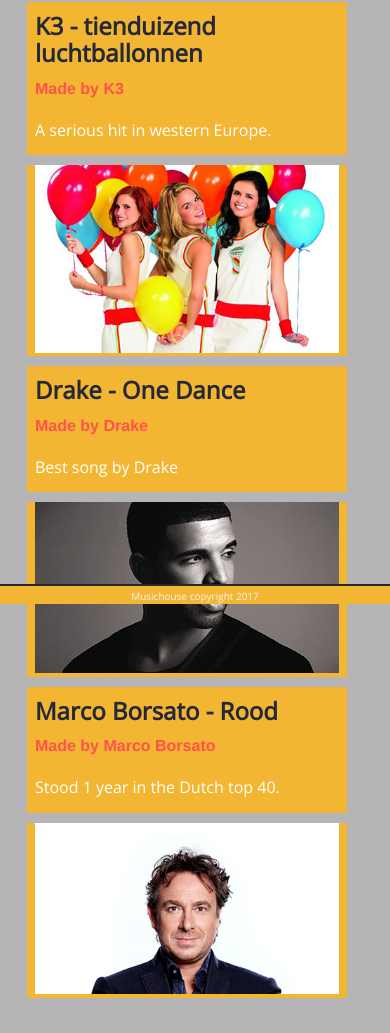
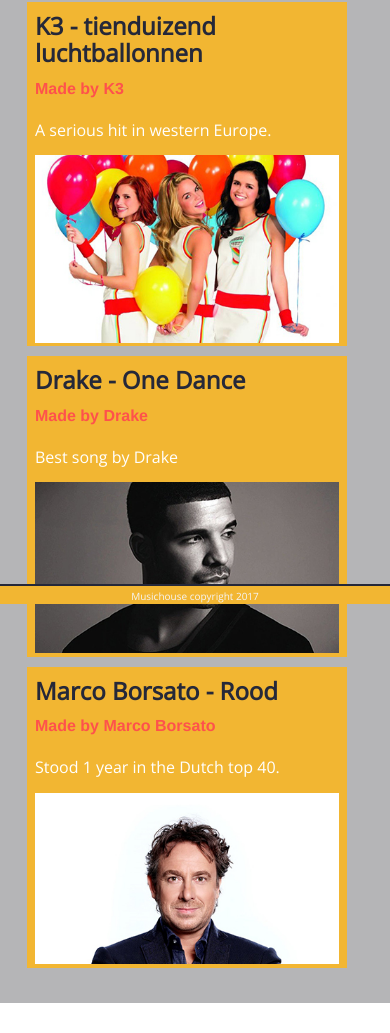
Before and after one commit to michverc2/1617.webd2_Final, a plain HTML site: page portfolio.html in a window 390 px wide. Shown: the part 240-1273 px from the top of the page. After the commit the page ends 1243 px from the top, so only its background shows below. Drawn offline with nearby package versions, Linux system fonts and the light colour scheme.

Commit message:
final commit

```diff
--- a/css/main.css
+++ b/css/main.css
@@ -254,6 +254,9 @@
 .extra{
 	margin-top: 725px;
 	width: 150%;
+}
+.stick{
+	margin-top: -10px;
 }
 
 	label {
--- a/portfolio.html
+++ b/portfolio.html
@@ -51,7 +51,7 @@
           <p>A serious hit in western Europe.</p>
         </div>
       </div>
-      <div class="sf-grid__row responsiveimgextra">
+      <div class="sf-grid__row responsiveimgextra stick">
         <div class="sf-grid__column-4 article">
           <a href="detailpagina1.html"><img src="img/k3.jpg" alt="k3"></a>
         </div>
@@ -63,7 +63,7 @@
           <p>Best song by Drake</p>
         </div>
       </div>
-      <div class="sf-grid__row responsiveimgextra">
+      <div class="sf-grid__row responsiveimgextra stick">
         <div class="sf-grid__column-4 article">
           <a href="detailpagina2.html"><img src="img/drake.jpg" alt="drake"></a>
         </div>
@@ -75,7 +75,7 @@
           <p>Stood 1 year in the Dutch top 40.</p>
         </div>
       </div>
-      <div class="sf-grid__row responsiveimgextra">
+      <div class="sf-grid__row responsiveimgextra stick">
         <div class="sf-grid__column-4 article">
           <a href="detailpagina3.html"><img src="img/marcoborsato.jpg" alt="marco borsato"></a>
         </div>
```
